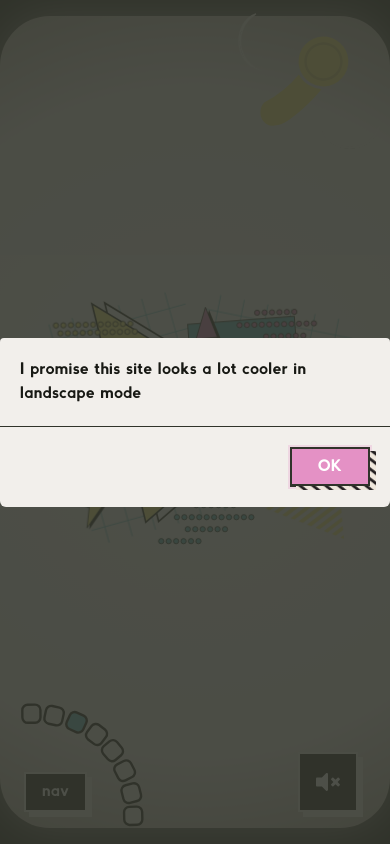
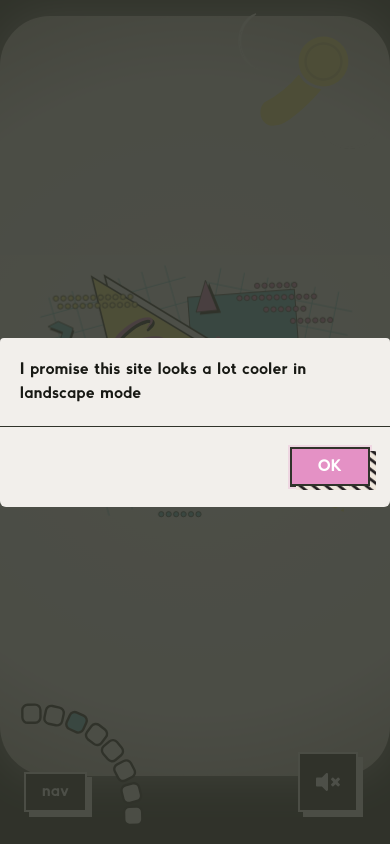
Before and after one commit to Samiam519/portfolio_2021, a Vue app: page /home in a window 390 px wide. Built offline with nearby package versions, Linux system fonts and the light colour scheme.

Commit message:
try to prevent scroll on mobile

```diff
--- a/src/css/styles.css
+++ b/src/css/styles.css
@@ -420,7 +420,9 @@ Screen Size Compatibility
     }
 
     .hero-body {
-        padding: 2em !important
+        padding: 2em !important;
+        max-height: 90vh;
+        overflow: hidden;
     }
 
     .slide-body {
```
